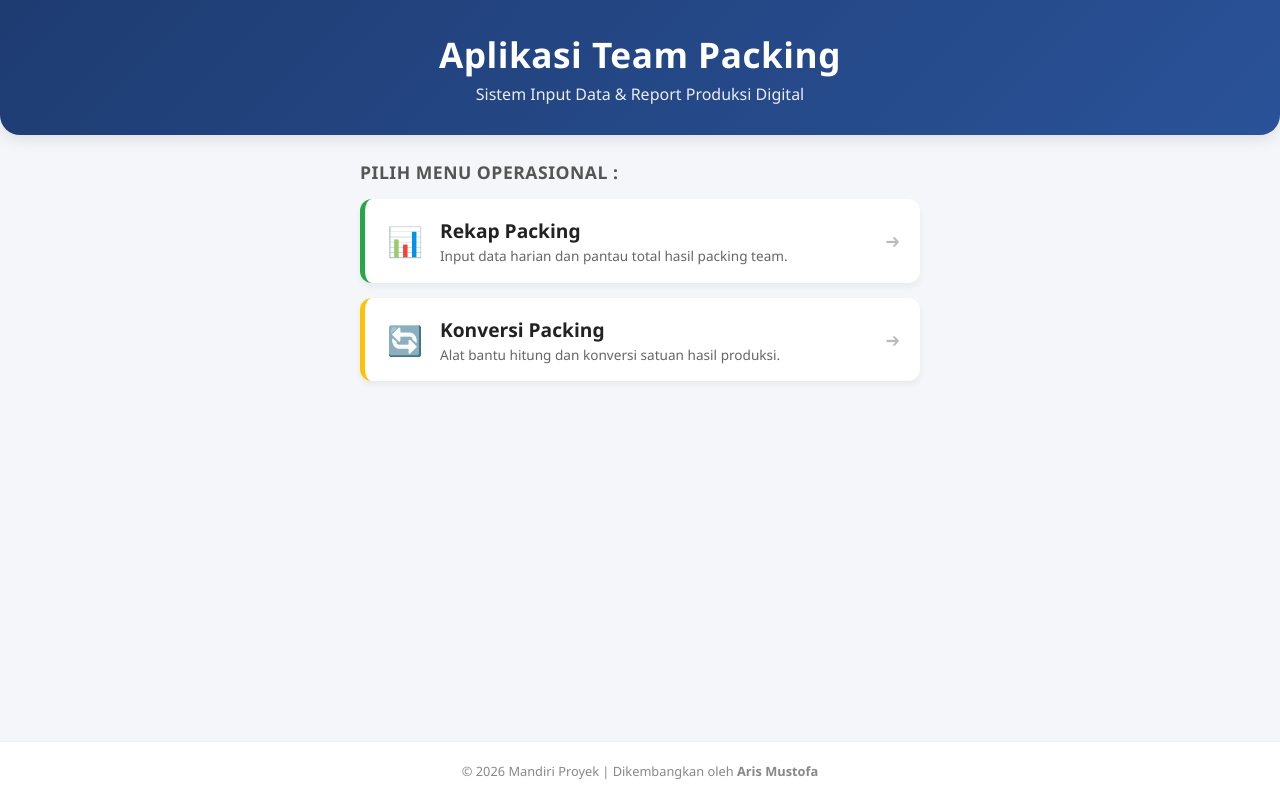
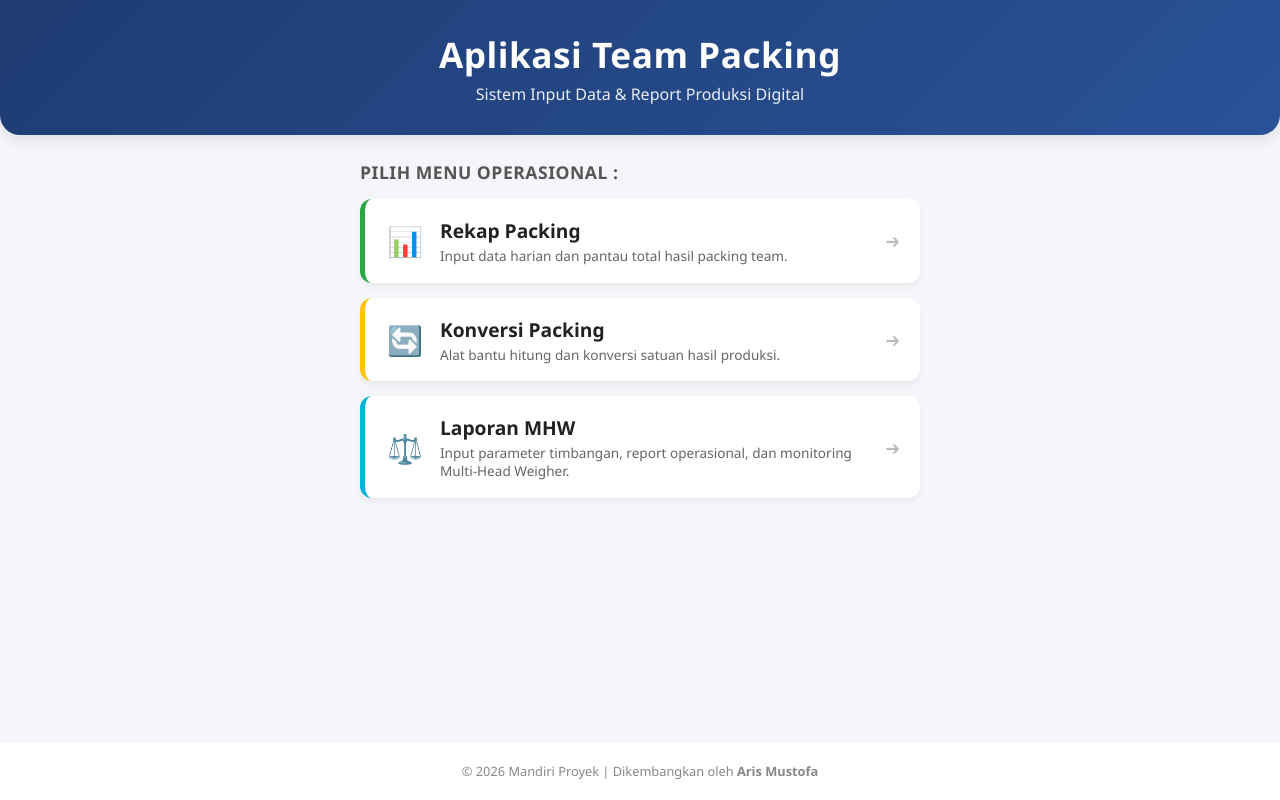
Before and after one commit to arsmustofa/rekap-packing, a plain HTML site: page index.html in a window 1280 px wide. Drawn offline with Linux system fonts and the light colour scheme; a web font is replaced by a local one.

Commit message:
Add files via upload

```diff
--- a/index.html
+++ b/index.html
@@ -93,6 +93,7 @@
         /* Gaya Khusus per Menu agar Variatif */
         .menu-rekap { border-left-color: #28a745; }
         .menu-konversi { border-left-color: #ffc107; }
+        .menu-mhw { border-left-color: #00b4d8; }
 
         /* Ikon Visual */
         .menu-icon {
@@ -181,6 +182,15 @@
                 <div class="arrow-icon">➔</div>
             </a>
 
+            <a href="mhw-line4.html" class="menu-card menu-mhw">
+                <div class="menu-icon">⚖️</div>
+                <div class="menu-info">
+                    <h2>Laporan MHW</h2>
+                    <p>Input parameter timbangan, report operasional, dan monitoring Multi-Head Weigher.</p>
+                </div>
+                <div class="arrow-icon">➔</div>
+            </a>
+
         </div>
     </main>
 
```
